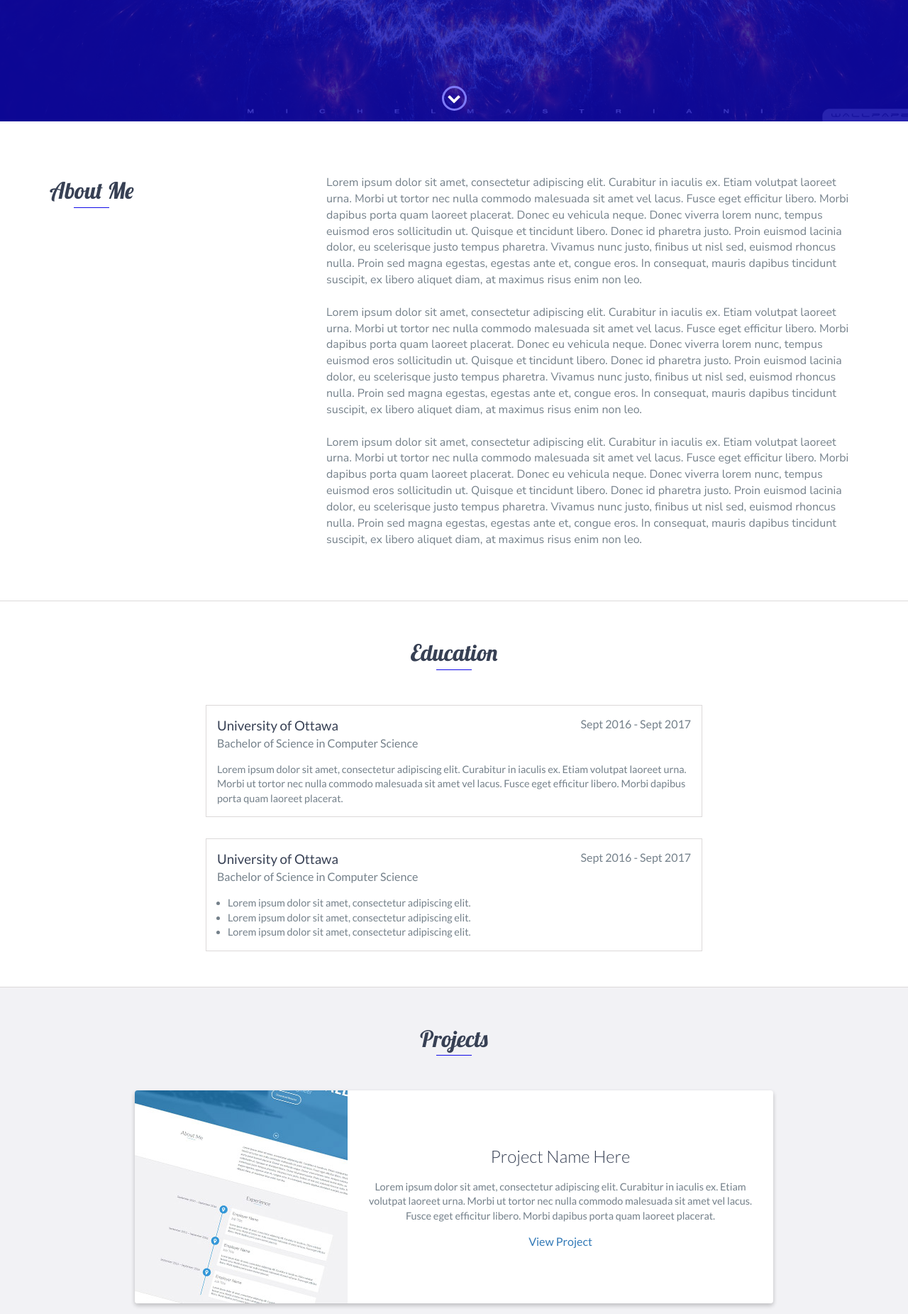
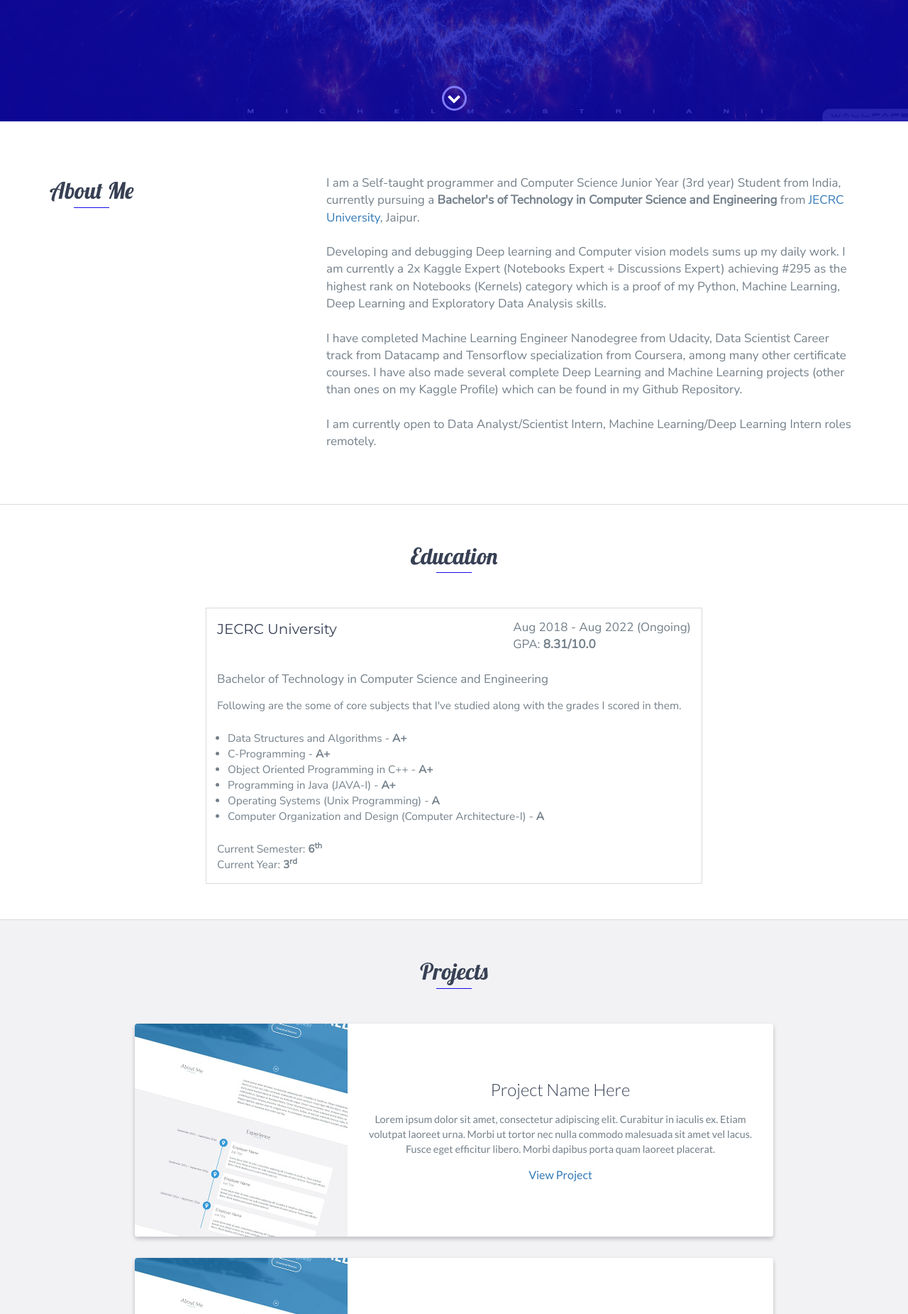
Before and after one commit to tanaymeh/tanaymeh.github.io, a web app: file index.html in a window 1280 px wide. Shown: the part 629-2480 px from the top of the page at 71% size. Run offline with its HTML, style and script files only (its server is not run), Linux system fonts and the light colour scheme.

Commit message:
About, Education sections done

```diff
--- a/css/styles.css
+++ b/css/styles.css
@@ -705,3 +705,12 @@ footer {
   #lead-content a {
     font-size: 0.9em;
     padding: 5px 10px; } }
+
+::-moz-selection {
+  /* Code for Firefox */
+  color: white;
+  background: purple; }
+
+::selection {
+  color: white;
+  background: purple; }
--- a/index.html
+++ b/index.html
@@ -78,23 +78,23 @@
                 <div class="col-md-4">
                     <h2 class="heading" style="font-family: 'Lobster', cursive;">About Me</h2>
                 </div>
-                <div class="col-md-8" style="font-family: 'Nunito Sans', sans-serif;">
+                <div class="col-md-8" style="font-family: 'Nunito Sans', sans-serif; font-size:17px;">
                     <p>
-                        Lorem ipsum dolor sit amet, consectetur adipiscing elit. Curabitur in iaculis ex. Etiam volutpat laoreet urna. Morbi ut tortor nec nulla commodo malesuada sit amet vel lacus. Fusce eget efficitur libero. Morbi dapibus porta quam laoreet placerat. Donec
-                        eu vehicula neque. Donec viverra lorem nunc, tempus euismod eros sollicitudin ut. Quisque et tincidunt libero. Donec id pharetra justo. Proin euismod lacinia dolor, eu scelerisque justo tempus pharetra. Vivamus nunc justo, finibus
-                        ut nisl sed, euismod rhoncus nulla. Proin sed magna egestas, egestas ante et, congue eros. In consequat, mauris dapibus tincidunt suscipit, ex libero aliquet diam, at maximus risus enim non leo.
+                        I am a Self-taught programmer and Computer Science Junior Year (3rd year) Student from India, currently pursuing a <strong>Bachelor's of Technology in Computer Science and Engineering</strong> from <a href="https://jecrcuniversity.edu.in/">JECRC University</a>, Jaipur.
                     </p>
                     <br>
                     <p>
-                        Lorem ipsum dolor sit amet, consectetur adipiscing elit. Curabitur in iaculis ex. Etiam volutpat laoreet urna. Morbi ut tortor nec nulla commodo malesuada sit amet vel lacus. Fusce eget efficitur libero. Morbi dapibus porta quam laoreet placerat. Donec
-                        eu vehicula neque. Donec viverra lorem nunc, tempus euismod eros sollicitudin ut. Quisque et tincidunt libero. Donec id pharetra justo. Proin euismod lacinia dolor, eu scelerisque justo tempus pharetra. Vivamus nunc justo, finibus
-                        ut nisl sed, euismod rhoncus nulla. Proin sed magna egestas, egestas ante et, congue eros. In consequat, mauris dapibus tincidunt suscipit, ex libero aliquet diam, at maximus risus enim non leo.
+                        Developing and debugging Deep learning and Computer vision models sums up my daily work. I am currently a 2x Kaggle Expert (Notebooks Expert + Discussions Expert) achieving #295 as the highest rank on Notebooks (Kernels) category which is a proof of my Python, Machine Learning, Deep Learning and Exploratory Data Analysis skills.
                     </p>
                     <br>
                     <p>
-                        Lorem ipsum dolor sit amet, consectetur adipiscing elit. Curabitur in iaculis ex. Etiam volutpat laoreet urna. Morbi ut tortor nec nulla commodo malesuada sit amet vel lacus. Fusce eget efficitur libero. Morbi dapibus porta quam laoreet placerat. Donec
-                        eu vehicula neque. Donec viverra lorem nunc, tempus euismod eros sollicitudin ut. Quisque et tincidunt libero. Donec id pharetra justo. Proin euismod lacinia dolor, eu scelerisque justo tempus pharetra. Vivamus nunc justo, finibus
-                        ut nisl sed, euismod rhoncus nulla. Proin sed magna egestas, egestas ante et, congue eros. In consequat, mauris dapibus tincidunt suscipit, ex libero aliquet diam, at maximus risus enim non leo.
+                        I have completed Machine Learning Engineer Nanodegree from Udacity, Data Scientist Career track from Datacamp and Tensorflow specialization from Coursera, among many other certificate courses.
+
+                        I have also made several complete Deep Learning and Machine Learning projects (other than ones on my Kaggle Profile) which can be found in my Github Repository.
+                    </p>
+                    <br>
+                    <p>
+                        I am currently open to Data Analyst/Scientist Intern, Machine Learning/Deep Learning Intern roles remotely.
                     </p>
                 </div>
             </div>
@@ -134,31 +134,26 @@
 
     <div id="education">
         <h2 class="heading" style="font-family: 'Lobster', cursive;">Education</h2>
-        <div class="education-block">
-            <h3>University of Ottawa</h3>
-            <span class="education-date">Sept 2016 - Sept 2017</span>
-            <h4>Bachelor of Science in Computer Science</h4>
+        <div class="education-block" style="font-family: 'Nunito Sans', sans-serif; font-size:17px;">
+            <h3 style="font-family: 'Montserrat', sans-serif;">JECRC University</h3>
+            <span class="education-date">Aug 2018 - Aug 2022 (Ongoing)<br>GPA: <strong>8.31/10.0</strong><br><br></span>
+            <!-- <span class="education-date">GPA: 8.31/10.0</span> -->
+            <h4>Bachelor of Technology in Computer Science and Engineering</h4>
             <p>
-                Lorem ipsum dolor sit amet, consectetur adipiscing elit. Curabitur in iaculis ex. Etiam volutpat laoreet urna. Morbi ut tortor nec nulla commodo malesuada sit amet vel lacus. Fusce eget efficitur libero. Morbi dapibus porta quam laoreet placerat.
+                Following are the some of core subjects that I've studied along with the grades I scored in them.
             </p>
-        </div>
-        <!-- End .education-block -->
-
-        <div class="education-block">
-            <h3>University of Ottawa</h3>
-            <span class="education-date">Sept 2016 - Sept 2017</span>
-            <h4>Bachelor of Science in Computer Science</h4>
+            <br>
             <ul>
-                <li>
-                    Lorem ipsum dolor sit amet, consectetur adipiscing elit.
-                </li>
-                <li>
-                    Lorem ipsum dolor sit amet, consectetur adipiscing elit.
-                </li>
-                <li>
-                    Lorem ipsum dolor sit amet, consectetur adipiscing elit.
-                </li>
+                <li>Data Structures and Algorithms - <strong>A+</strong></li>
+                <li>C-Programming - <strong>A+</strong></li>
+                <li>Object Oriented Programming in C++ - <strong>A+</strong></li>
+                <li>Programming in Java (JAVA-I) - <strong>A+</strong></li>
+                <li>Operating Systems (Unix Programming) - <strong>A</strong></li>
+                <li>Computer Organization and Design (Computer Architecture-I) - <strong>A</strong></li>
             </ul>
+            <br>
+            <p>Current Semester: <strong>6<sup>th</sup></strong></p>
+            <p>Current Year: <strong>3<sup>rd</sup></strong></p>
         </div>
         <!-- End .education-block -->
     </div>
--- a/scss/styles.scss
+++ b/scss/styles.scss
@@ -999,3 +999,15 @@ footer {
     }
 
 }
+
+::-moz-selection { /* Code for Firefox */
+    color: white;
+    // background: rgb(123, 45, 212);
+    background: purple;
+  }
+
+  ::selection {
+    color: white;
+    // background: rgb(123, 45, 212);
+    background: purple;
+  }
```
